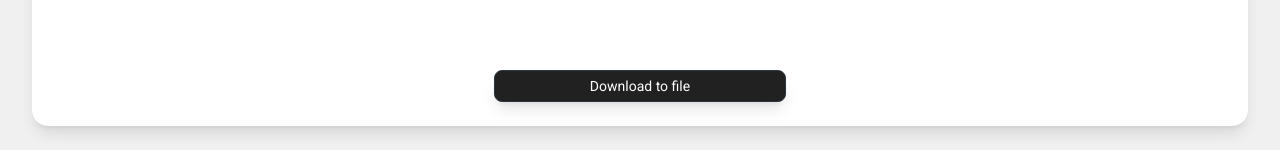
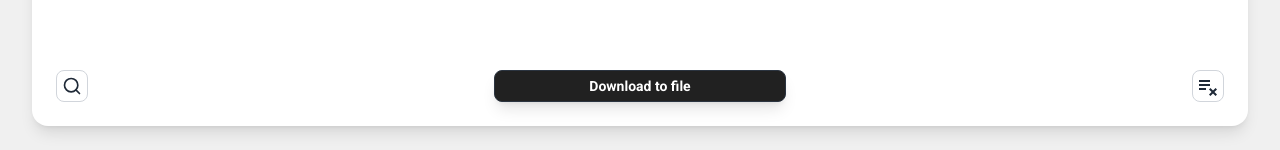
Before and after one commit to adinzlotyint/OCF-lite, a React (Vite) app: page / in a window 1280 px wide. Shown: the part 802-952 px from the top of the page. Built offline with nearby package versions, Linux system fonts and the light colour scheme; a web font is replaced by a local one.

Commit message:
Added buttons to remove all tabler content or search through

```diff
--- a/src/components/ContentPanel/ContentContainer.tsx
+++ b/src/components/ContentPanel/ContentContainer.tsx
@@ -2,16 +2,21 @@ import { useEffect, useState } from "react";
 import DataTable from "./DataTable";
 import InputForm from "./InputForm";
 import { customData } from "./FormBody";
+import SearchButton from "./SearchButton";
+import RemoveAllButton from "./RemoveAllButton";
 
 const ContentContainer = () => {
   const [data, setData] = useState<customData[]>(() => {
     const storedData = localStorage.getItem("tableData");
     return storedData ? JSON.parse(storedData) : [];
   });
+  const [deletingIndex, setDeletingIndex] = useState<number | null>(null);
+  const [filteredData, setFilteredData] = useState<customData[]>([]);
 
-  const fromScratch = false;
+  // const [searchBtn, setSearchBtn] = useState(false);
+  // const [searchText, setSearchText] = useState("");
 
-  const [deletingIndex, setDeletingIndex] = useState<number | null>(null);
+  // const fromScratch = false;
 
   const handleRowDelete = (index: number) => {
     setDeletingIndex(index);
@@ -40,6 +45,26 @@ const ContentContainer = () => {
     localStorage.setItem("tableData", JSON.stringify(data));
   }, [data]);
 
+  const handleRemoveAll = () => {
+    setData([]);
+  };
+
+  const handleInputChange = (value: string) => {
+    const lowerValue = value.toLowerCase();
+    const searchedData = data.filter((item) => {
+      return (
+        item.scope.toLowerCase().includes(lowerValue) ||
+        item.activity.toLowerCase().includes(lowerValue) ||
+        item.emissionSource.toLowerCase().includes(lowerValue) ||
+        item.consumption.toLowerCase().includes(lowerValue) ||
+        item.unit.toLowerCase().includes(lowerValue) ||
+        item.dataSource.toLowerCase().includes(lowerValue)
+      );
+    });
+
+    setFilteredData(searchedData);
+  };
+
   return (
     <div className="flex flex-col h-full p-6 bg-white 2xl:ml-4 ml-0 sm:ml-8 sm:mr-8 mr-0 sm:rounded-2xl rounded-none shadow-lg hover:shadow-xl transition-all">
       <p className="text-lg font-roboto font-bold">
@@ -55,16 +80,22 @@ const ContentContainer = () => {
       <div className="flex-grow sm:min-h-[100px] max-h-[500px] sm:max-h-[calc(100vh-500px)] overflow-hidden">
         <DataTable
           data={data}
+          filteredData={filteredData}
           fromScratch={false}
           handleRowDelete={handleRowDelete}
           deletingIndex={deletingIndex}
         />
       </div>
 
-      <div className="flex justify-center mt-4">
-        <button className="btn btn-neutral bg-primary hover:bg-primary shadow-lg rounded-lg w-1/2 sm:w-1/4 min-h-8 h-6 font-roboto font-normal text-white">
+      <div className="grid grid-cols-3 mt-4 justify-center items-center">
+        <SearchButton onInputChange={handleInputChange} />
+        <button className="btn btn-neutral bg-primary hover:bg-primary shadow-lg rounded-lg w-full sm:w-3/4 min-h-8 h-8 font-roboto font-bold text-white place-self-center">
           Download to file
         </button>
+        <RemoveAllButton
+          className="justify-self-end"
+          onClick={handleRemoveAll}
+        />
       </div>
     </div>
   );
--- a/src/components/ContentPanel/DataTable.tsx
+++ b/src/components/ContentPanel/DataTable.tsx
@@ -8,13 +8,16 @@ interface DataTableProps {
   fromScratch: boolean;
   handleRowDelete: (index: number) => void;
   deletingIndex: number | null;
+  filteredData: customData[];
 }
 
 const DataTable: React.FC<DataTableProps> = ({
   data,
   handleRowDelete,
   deletingIndex,
+  filteredData,
 }: DataTableProps) => {
+  const dataToDisplay = filteredData.length > 0 ? filteredData : data;
   return (
     <div className="h-full max-h-full overflow-x-auto">
       <table className="table table-pin-rows lg:table-fixed font-roboto w-full">
@@ -30,7 +33,7 @@ const DataTable: React.FC<DataTableProps> = ({
           </tr>
         </thead>
         <tbody className="text-xs overflow-y-auto">
-          {data.map((item, index) => (
+          {dataToDisplay.map((item, index) => (
             <tr
               key={index}
               className={deletingIndex === index ? "fade-out" : ""}
--- /dev/null
+++ b/src/components/ContentPanel/RemoveAllButton.tsx
@@ -0,0 +1,43 @@
+import { MdPlaylistRemove } from "react-icons/md";
+import { useState } from "react";
+
+interface Props {
+  className?: string;
+  onClick?: () => void;
+}
+
+const RemoveAllButton = ({ className, onClick }: Props) => {
+  const [hovered, setHovered] = useState(false);
+
+  return (
+    <div
+      className={`relative inline-block overflow-hidden ${className}`}
+      onMouseEnter={() => setHovered(true)}
+      onMouseLeave={() => setHovered(false)}
+    >
+      <button
+        className={`btn border-gray-300 btn-square min-h-8 h-8 btn-outline font-roboto transition-all duration-300 ease-in-out flex items-center justify-center ${
+          hovered ? "w-32" : "w-8 "
+        }`}
+        style={{
+          transformOrigin: "right center",
+          backgroundColor: hovered ? "#212121" : "transparent",
+        }}
+        onClick={onClick}
+      >
+        <div className="flex items-center justify-center w-8 h-full">
+          <MdPlaylistRemove className="h-6 w-6" />
+        </div>
+        <div
+          className={`overflow-hidden transition-all duration-500 ease-in-out flex items-center ${
+            hovered ? "w-20" : "w-0"
+          }`}
+        >
+          <span className="whitespace-nowrap text-white">Remove all</span>
+        </div>
+      </button>
+    </div>
+  );
+};
+
+export default RemoveAllButton;
--- /dev/null
+++ b/src/components/ContentPanel/SearchButton.tsx
@@ -0,0 +1,87 @@
+import React, { useState, useRef } from "react";
+import { LuSearch } from "react-icons/lu";
+import { LuSearchX } from "react-icons/lu";
+
+interface Props {
+  className?: string;
+  onInputChange: (value: string) => void;
+}
+
+const SearchButton: React.FC<Props> = ({ className, onInputChange }) => {
+  const [isInputVisible, setIsInputVisible] = useState(false);
+  const [showButton, setShowButton] = useState(true);
+  const inputRef = useRef<HTMLInputElement | null>(null);
+  const [searchText, setSearchText] = useState(false);
+
+  const handleClick = () => {
+    if (searchText) {
+      if (inputRef.current) {
+        inputRef.current.value = "";
+        setSearchText(false);
+        onInputChange("");
+      }
+    } else {
+      setIsInputVisible(true);
+      setShowButton(false);
+      setTimeout(() => {
+        if (inputRef.current) {
+          inputRef.current.focus();
+        }
+      }, 300);
+    }
+  };
+
+  const handleBlur = () => {
+    setIsInputVisible(false);
+    setTimeout(() => {
+      setShowButton(true);
+    }, 300);
+  };
+
+  const onChange =
+    (name: string) => (event: React.ChangeEvent<HTMLInputElement>) => {
+      onInputChange(event.target.value);
+      if (event.target.value === "") {
+        setSearchText(false);
+      } else {
+        setSearchText(true);
+      }
+    };
+
+  return (
+    <div className={`flex items-center relative ${className}`}>
+      <div
+        className={`transition-all duration-300 ease-in-out ${
+          isInputVisible ? "w-full" : "w-0"
+        } overflow-hidden`}
+      >
+        <input
+          ref={inputRef}
+          type="text"
+          placeholder="Type here"
+          onBlur={handleBlur}
+          onChange={onChange(HTMLInputElement.name)}
+          className={`search-custom ${
+            isInputVisible ? "opacity-100" : "opacity-0"
+          } transition-opacity duration-300 ease-in-out`}
+        />
+      </div>
+      {showButton && (
+        <button
+          className={`btn border-gray-300 btn-square min-h-8 size-8 btn-outline font-roboto hover:bg-primary transition-opacity duration-300 ease-in-out ${
+            isInputVisible ? "opacity-0" : "opacity-100 delay-1000"
+          }`}
+          onClick={handleClick}
+        >
+          {searchText ? (
+            <LuSearchX className="h-full w-8/12" />
+          ) : (
+            <LuSearch className="h-full w-8/12" />
+          )}
+        </button>
+      )}
+    </div>
+  );
+};
+
+export default SearchButton;
--- a/src/index.css
+++ b/src/index.css
@@ -23,6 +23,14 @@
   box-shadow: 0 0 2px rgba(185, 185, 185, 0.5); /* Add a blue shadow */
   outline: none; /* Remove default outline */
 }
+.search-custom {
+  @apply border border-spacing-1 rounded-md text-xs font-roboto h-8 w-full;
+  text-indent: 1em;
+}
+
+.search-custom:focus {
+  outline: none; /* Remove default outline */
+}
 
 .select-custom:focus {
   outline: none; /* Remove the focus outline */
```
